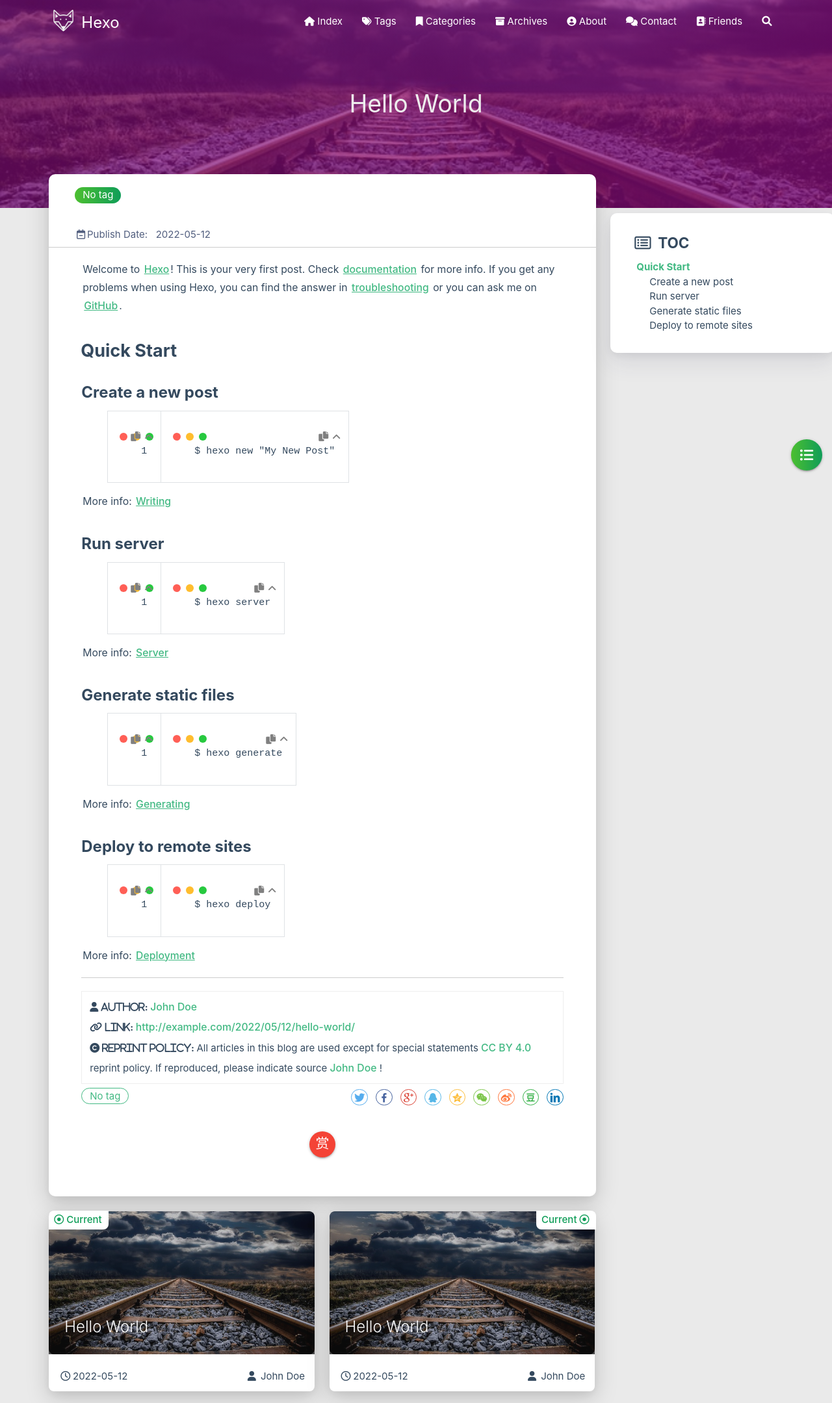
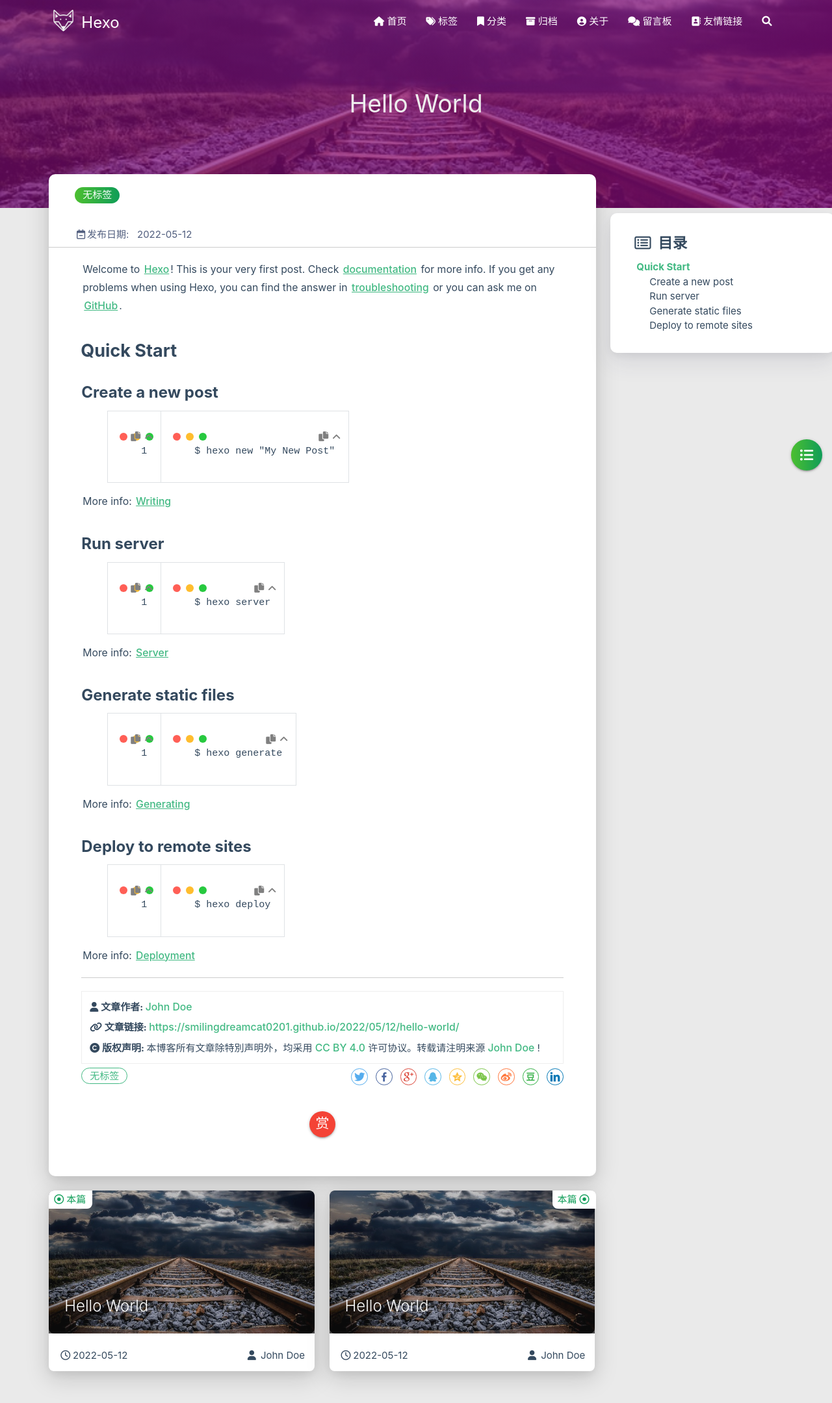
Before and after one commit to SmilingDreamCat0201/SmilingDreamCat0201, a plain HTML site: page 2022/05/12/hello-world/index.html in a window 1280 px wide. Shown: the top 2159 px of the page at 65% size. Drawn offline with Linux system fonts and the light colour scheme; some packages are replaced by stand-ins of ours; no server answers; a script that the page names is missing.

Commit message:
Site updated: 2022-05-17 14:54:41

```diff
--- a/2022/05/12/hello-world/index.html
+++ b/2022/05/12/hello-world/index.html
@@ -1,5 +1,5 @@
 <!DOCTYPE HTML>
-<html lang="en">
+<html lang="zh-CN">
 
 
 <head>
@@ -58,7 +58,7 @@
 
       <i class="fas fa-home" style="zoom: 0.6;"></i>
 
-      <span>Index</span>
+      <span>首页</span>
     </a>
 
   </li>
@@ -69,7 +69,7 @@
 
       <i class="fas fa-tags" style="zoom: 0.6;"></i>
 
-      <span>Tags</span>
+      <span>标签</span>
     </a>
 
   </li>
@@ -80,7 +80,7 @@
 
       <i class="fas fa-bookmark" style="zoom: 0.6;"></i>
 
-      <span>Categories</span>
+      <span>分类</span>
     </a>
 
   </li>
@@ -91,7 +91,7 @@
 
       <i class="fas fa-archive" style="zoom: 0.6;"></i>
 
-      <span>Archives</span>
+      <span>归档</span>
     </a>
 
   </li>
@@ -102,7 +102,7 @@
 
       <i class="fas fa-user-circle" style="zoom: 0.6;"></i>
 
-      <span>About</span>
+      <span>关于</span>
     </a>
 
   </li>
@@ -113,7 +113,7 @@
 
       <i class="fas fa-comments" style="zoom: 0.6;"></i>
 
-      <span>Contact</span>
+      <span>留言板</span>
     </a>
 
   </li>
@@ -124,14 +124,14 @@
 
       <i class="fas fa-address-book" style="zoom: 0.6;"></i>
 
-      <span>Friends</span>
+      <span>友情链接</span>
     </a>
 
   </li>
 
   <li>
     <a href="#searchModal" class="modal-trigger waves-effect waves-light">
-      <i id="searchIcon" class="fas fa-search" title="Search" style="zoom: 0.85;"></i>
+      <i id="searchIcon" class="fas fa-search" title="搜索" style="zoom: 0.85;"></i>
     </a>
   </li>
 </ul>
@@ -159,7 +159,7 @@
 
 			    <i class="fa-fw fas fa-home"></i>
 
-			Index
+			首页
 		</a>
 
         </li>
@@ -170,7 +170,7 @@
 
 			    <i class="fa-fw fas fa-tags"></i>
 
-			Tags
+			标签
 		</a>
 
         </li>
@@ -181,7 +181,7 @@
 
 			    <i class="fa-fw fas fa-bookmark"></i>
 
-			Categories
+			分类
 		</a>
 
         </li>
@@ -192,7 +192,7 @@
 
 			    <i class="fa-fw fas fa-archive"></i>
 
-			Archives
+			归档
 		</a>
 
         </li>
@@ -203,7 +203,7 @@
 
 			    <i class="fa-fw fas fa-user-circle"></i>
 
-			About
+			关于
 		</a>
 
         </li>
@@ -214,7 +214,7 @@
 
 			    <i class="fa-fw fas fa-comments"></i>
 
-			Contact
+			留言板
 		</a>
 
         </li>
@@ -225,7 +225,7 @@
 
 			    <i class="fa-fw fas fa-address-book"></i>
 
-			Friends
+			友情链接
 		</a>
 
         </li>
@@ -429,7 +429,7 @@
                 <div class="col s7">
 
                           <div class="article-tag">
-                            <span class="chip bg-color">No tag</span>
+                            <span class="chip bg-color">无标签</span>
                           </div>
 
                 </div>
@@ -441,7 +441,7 @@
             <div class="post-info">
 
                 <div class="post-date info-break-policy">
-                    <i class="far fa-calendar-minus fa-fw"></i>Publish Date:&nbsp;&nbsp;
+                    <i class="far fa-calendar-minus fa-fw"></i>发布日期:&nbsp;&nbsp;
                     2022-05-12
                 </div>
 
@@ -488,7 +488,7 @@
             <div class="reprint__author">
                 <span class="reprint-meta" style="font-weight: bold;">
                     <i class="fas fa-user">
-                        Author:
+                        文章作者:
                     </i>
                 </span>
                 <span class="reprint-info">
@@ -498,23 +498,23 @@
             <div class="reprint__type">
                 <span class="reprint-meta" style="font-weight: bold;">
                     <i class="fas fa-link">
-                        Link:
+                        文章链接:
                     </i>
                 </span>
                 <span class="reprint-info">
-                    <a href="http://example.com/2022/05/12/hello-world/">http://example.com/2022/05/12/hello-world/</a>
+                    <a href="https://smilingdreamcat0201.github.io/2022/05/12/hello-world/">https://smilingdreamcat0201.github.io/2022/05/12/hello-world/</a>
                 </span>
             </div>
             <div class="reprint__notice">
                 <span class="reprint-meta" style="font-weight: bold;">
                     <i class="fas fa-copyright">
-                        Reprint policy:
+                        版权声明:
                     </i>
                 </span>
                 <span class="reprint-info">
-                    All articles in this blog are used except for special statements
+                    本博客所有文章除特別声明外，均采用
                     <a href="https://creativecommons.org/licenses/by/4.0/deed.zh" rel="external nofollow noreferrer" target="_blank">CC BY 4.0</a>
-                    reprint policy. If reproduced, please indicate source
+                    许可协议。转载请注明来源
                     <a href="/about" target="_blank">John Doe</a>
                     !
                 </span>
@@ -524,7 +524,7 @@
 
     <script async defer>
       document.addEventListener("copy", function (e) {
-        let toastHTML = '<span>Copied successfully, please follow the reprint policy of this article</span><button class="btn-flat toast-action" onclick="navToReprintStatement()" style="font-size: smaller">more</a>';
+        let toastHTML = '<span>复制成功，请遵循本文的转载规则</span><button class="btn-flat toast-action" onclick="navToReprintStatement()" style="font-size: smaller">查看</a>';
         M.toast({html: toastHTML})
       });
 
@@ -539,7 +539,7 @@
                 <div class="post-meta__tag-list" style="display: inline-block;">
 
                         <div class="article-tag">
-                            <span class="chip bg-color">No tag</span>
+                            <span class="chip bg-color">无标签</span>
                         </div>
 
                 </div>
@@ -713,7 +713,7 @@
 
         <div class="article col s12 m6" data-aos="fade-up" data-aos="fade-up">
             <div class="article-badge left-badge text-color">
-                <i class="far fa-dot-circle"></i>&nbsp;Current
+                <i class="far fa-dot-circle"></i>&nbsp;本篇
             </div>
             <div class="card">
                 <a href="/2022/05/12/hello-world/">
@@ -751,7 +751,7 @@
 
         <div class="article col s12 m6" data-aos="fade-up">
             <div class="article-badge right-badge text-color">
-                Current&nbsp;<i class="far fa-dot-circle"></i>
+                本篇&nbsp;<i class="far fa-dot-circle"></i>
             </div>
             <div class="card">
                 <a href="/2022/05/12/hello-world/">
@@ -814,7 +814,7 @@
     </div>
     <div id="toc-aside" class="expanded col l3 hide-on-med-and-down">
         <div class="toc-widget card" style="background-color: white;">
-            <div class="toc-title"><i class="far fa-list-alt"></i>&nbsp;&nbsp;TOC</div>
+            <div class="toc-title"><i class="far fa-list-alt"></i>&nbsp;&nbsp;目录</div>
             <div id="toc-content"></div>
         </div>
     </div>
@@ -974,13 +974,13 @@
 
 
                 <span id="busuanzi_container_site_pv">
-                &nbsp;|&nbsp;<i class="far fa-eye"></i>&nbsp;Total visits:&nbsp;
+                &nbsp;|&nbsp;<i class="far fa-eye"></i>&nbsp;总访问量:&nbsp;
                     <span id="busuanzi_value_site_pv" class="white-color"></span>
             </span>
 
 
                 <span id="busuanzi_container_site_uv">
-                &nbsp;|&nbsp;<i class="fas fa-users"></i>&nbsp;Total visitors:&nbsp;
+                &nbsp;|&nbsp;<i class="fas fa-users"></i>&nbsp;总访问人数:&nbsp;
                     <span id="busuanzi_value_site_uv" class="white-color"></span>
             </span>
 
@@ -1033,8 +1033,8 @@
 <div id="searchModal" class="modal">
     <div class="modal-content">
         <div class="search-header">
-            <span class="title"><i class="fas fa-search"></i>&nbsp;&nbsp;Search</span>
-            <input type="search" id="searchInput" name="s" placeholder="Please enter a search keyword"
+            <span class="title"><i class="fas fa-search"></i>&nbsp;&nbsp;搜索</span>
+            <input type="search" id="searchInput" name="s" placeholder="请输入搜索的关键字"
                    class="search-input">
         </div>
         <div id="searchResult"></div>
```
Also changed, not shown: archives/2022/05/index.html (+25 -25 lines), archives/2022/index.html (+25 -25 lines), archives/index.html (+25 -25 lines), index.html (+21 -21 lines).
